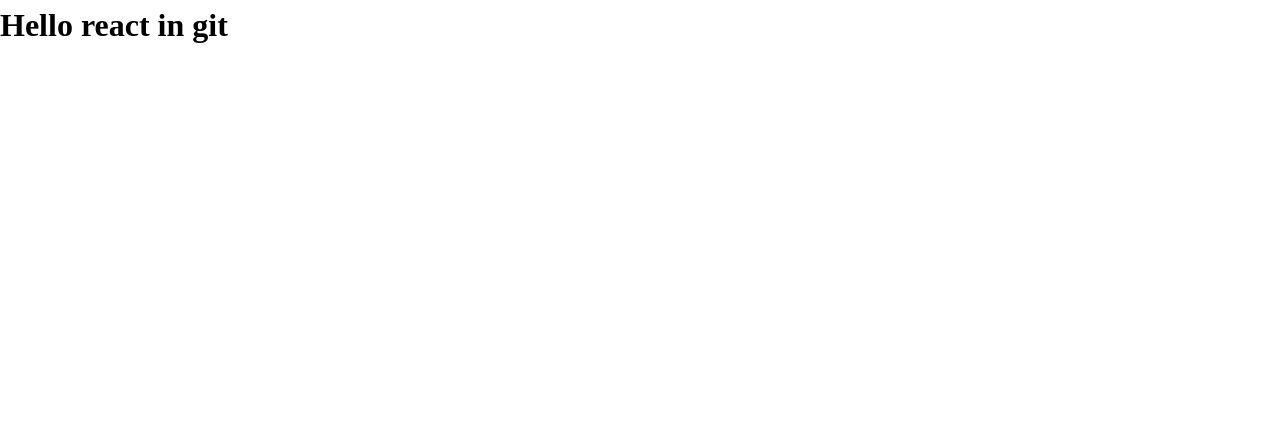
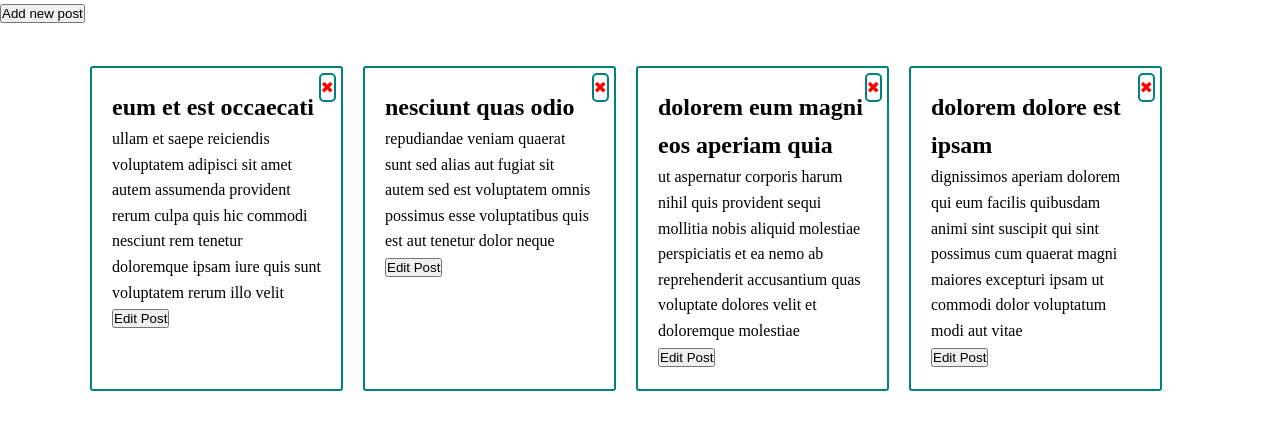
Before and after one commit to BrownEdgar/smart-juniors, a React (Vite) app: page / in a window 1280 px wide. Shown: the top 430 px of the page. Built offline with nearby package versions, Linux system fonts and the light colour scheme; data requests are answered from the project's data file; a web font is replaced by a local one.

Commit message:
json server

```diff
--- /dev/null
+++ b/db.json
@@ -0,0 +1,28 @@
+{
+  "posts": [
+    {
+      "userId": 1,
+      "id": 4,
+      "title": "eum et est occaecati",
+      "body": "ullam et saepe reiciendis voluptatem adipisci\nsit amet autem assumenda provident rerum culpa\nquis hic commodi nesciunt rem tenetur doloremque ipsam iure\nquis sunt voluptatem rerum illo velit"
+    },
+    {
+      "userId": 1,
+      "id": 5,
+      "title": "nesciunt quas odio",
+      "body": "repudiandae veniam quaerat sunt sed\nalias aut fugiat sit autem sed est\nvoluptatem omnis possimus esse voluptatibus quis\nest aut tenetur dolor neque"
+    },
+    {
+      "userId": 1,
+      "id": 6,
+      "title": "dolorem eum magni eos aperiam quia",
+      "body": "ut aspernatur corporis harum nihil quis provident sequi\nmollitia nobis aliquid molestiae\nperspiciatis et ea nemo ab reprehenderit accusantium quas\nvoluptate dolores velit et doloremque molestiae"
+    },
+    {
+      "userId": 1,
+      "id": 8,
+      "title": "dolorem dolore est ipsam",
+      "body": "dignissimos aperiam dolorem qui eum\nfacilis quibusdam animi sint suscipit qui sint possimus cum\nquaerat magni maiores excepturi\nipsam ut commodi dolor voluptatum modi aut vitae"
+    }
+  ]
+}
--- a/src/main.jsx
+++ b/src/main.jsx
@@ -1,5 +1,5 @@
 import ReactDOM from 'react-dom/client';
-import App from './App';
+import App from './users/Tsovinar/Json Server/App';
 import './index.css';
 
 ReactDOM.createRoot(document.getElementById('root')).render(<App />);
--- /dev/null
+++ b/src/users/Tsovinar/Json Server/App.jsx
@@ -0,0 +1,102 @@
+import React, { useEffect, useState } from 'react'
+import axios from "axios"
+import "./App.scss"
+import Modal from '../../Edgar/props_children/Modal'
+import {Formik, Form, Field} from "formik"
+
+export default function App() {
+    const [post, setPost] = useState([])
+    const [deletedId, setdeletedId] = useState(null)
+    const [editablePostid, seteditablePostid] = useState(null)
+    const [isOpen, setisOpen] = useState(false)
+
+    useEffect(() => {
+      axios("http://localhost:3000/posts")
+      .then(res => setPost(res.data))
+
+    }, [deletedId, post.length])
+
+
+    const deletePost = (id) => {
+       axios(`http://localhost:3000/posts/${id}`,{
+        method: "DELETE"
+       })
+    }
+
+    const deletedPostId = (id) => {
+        setdeletedId(id)
+    }
+
+    const addNewpost = () => {
+        const newPost =
+        {
+            "userId": 2,
+            "id": 11,
+            "title": "lorem",
+            "body": "delectus reiciendis molestiae occaecati non minima eveniet qui voluptatibus\naccusamus in eum beatae sit\nvel qui neque voluptates ut commodi qui incidunt\nut animi commodi"
+          }
+
+        axios.post(`http://localhost:3000/posts`, newPost)
+        .then(() => setPost([]))
+
+
+     }
+        const editPost =(editedid) =>{
+            seteditablePostid(editedid)
+            }
+        const toggleModal =() => {
+                setisOpen(!isOpen)
+            }
+
+        const handleSubmit =(values, {resetForm}) =>{
+                console.log(values)
+                resetForm()
+                toggleModal()
+               axios.patch(`http://localhost:3000/posts/${editablePostid}`, values)
+                .then((res) => setPost([]))
+            }
+
+
+  return (
+    <>
+   {
+    isOpen && <Modal toggleModal={toggleModal}>
+        <Formik initialValues = {{userId: '', title: '', body: ''}}
+            validateOnBlur ={true}
+            validateOnChange ={false}
+            onSubmit ={handleSubmit}
+            >
+            <Form>
+                <Field type= "number" name= "userId" placeholder="user id" min={1} max ={5} ></Field>
+                <Field type= "text" name= "title" placeholder="title" ></Field>
+                <Field type= "text" name= "body" placeholder="body" ></Field>
+                <input type="submit" />
+
+            </Form>
+        </Formik>
+    </Modal>
+
+    }
+
+
+        <button onClick={addNewpost}>Add new post</button>
+        <div className='posts'>
+        {
+            post.map(elm =>{
+                return <div className='posts-item' key={elm.id}>
+                    <span onClick={() => {deletePost(elm.id)
+                    deletedPostId(elm.id)}}>&#10006;</span>
+                    <h2>{elm.title}</h2>
+                    <p>{elm.body}</p>
+                    <button onClick={() => {
+                        toggleModal(elm.id)
+                        editPost(elm.id)}}>Edit Post</button>
+                         </div>
+                         }
+                     )
+        }
+         </div>
+
+    </>
+  )
+}
--- /dev/null
+++ b/src/users/Tsovinar/Json Server/App.scss
@@ -0,0 +1,31 @@
+.posts{
+    max-width: 1140px;
+    margin: 0 auto;
+    display: flex;
+    flex-wrap: wrap;
+    position: relative;
+    align-content: flex-start;
+    padding: 20px;
+    gap:20px;
+    &-item{
+
+        flex: 0 0 23%;
+        padding: 20px;
+        border: 2px solid teal;
+        margin-top:20px ;
+        border-radius: 3px;
+        position: relative;
+
+    span{
+            position: absolute;
+            top: 5px;
+            right: 5px;
+            cursor: pointer;
+            margin-bottom: 30px;
+            border: 2px solid teal;
+            color: red;
+            border-radius: 5px;
+            cursor: pointer;
+
+        }}
+}
--- a/src/users/Tsovinar/Register/App.jsx
+++ b/src/users/Tsovinar/Register/App.jsx
@@ -19,7 +19,7 @@ export default function App() {
         <Route path= {ROUTES.REGISTER} element={<Layouts />}>
             <Route index element={<Register setUsers= {setUsers} users={users} />} />
             <Route path={ROUTES.USERS} element={<Users users={users} /> } />
-            <Route path={ROUTES.USER} element={<User users={users}/ > } />
+            <Route path={ROUTES.USER} element={<User users={users}/> } />
             <Route path='*' element={<Errorpage />} />
         </Route>
         )
--- a/src/users/Tsovinar/Register/Routes/routes.js
+++ b/src/users/Tsovinar/Register/Routes/routes.js
@@ -1,7 +1,7 @@
  const ROUTES = {
     REGISTER: '/',
     USERS: 'users',
-    USER: 'users/:FirstName',
+    USER: 'users/:firstName',
     ERROR: 'errorpage'
  }
 
```
Also changed, not shown: src/db.json (added, +64 -0 lines), src/users/Tsovinar/Register/Pages/User.jsx (+5 -5 lines), src/users/Tsovinar/Register/Pages/Users.jsx (+1 -19 lines).
